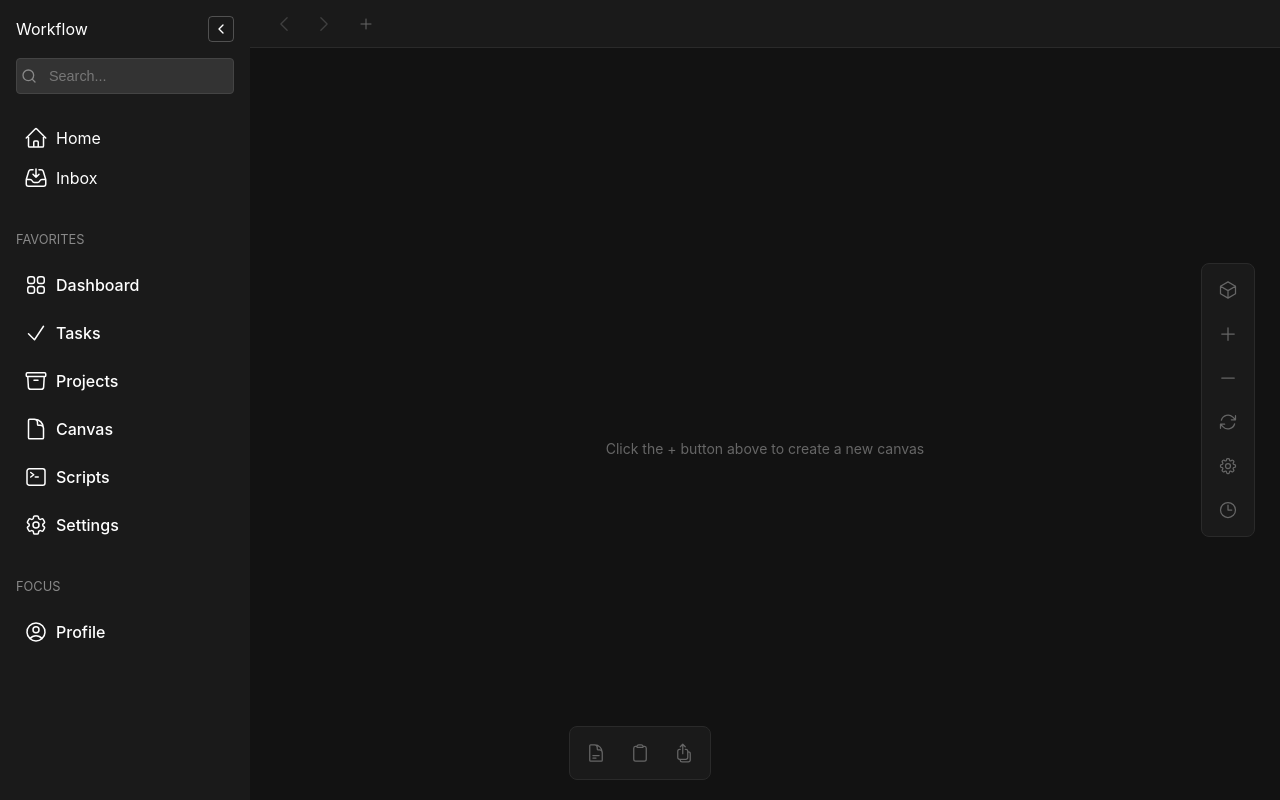
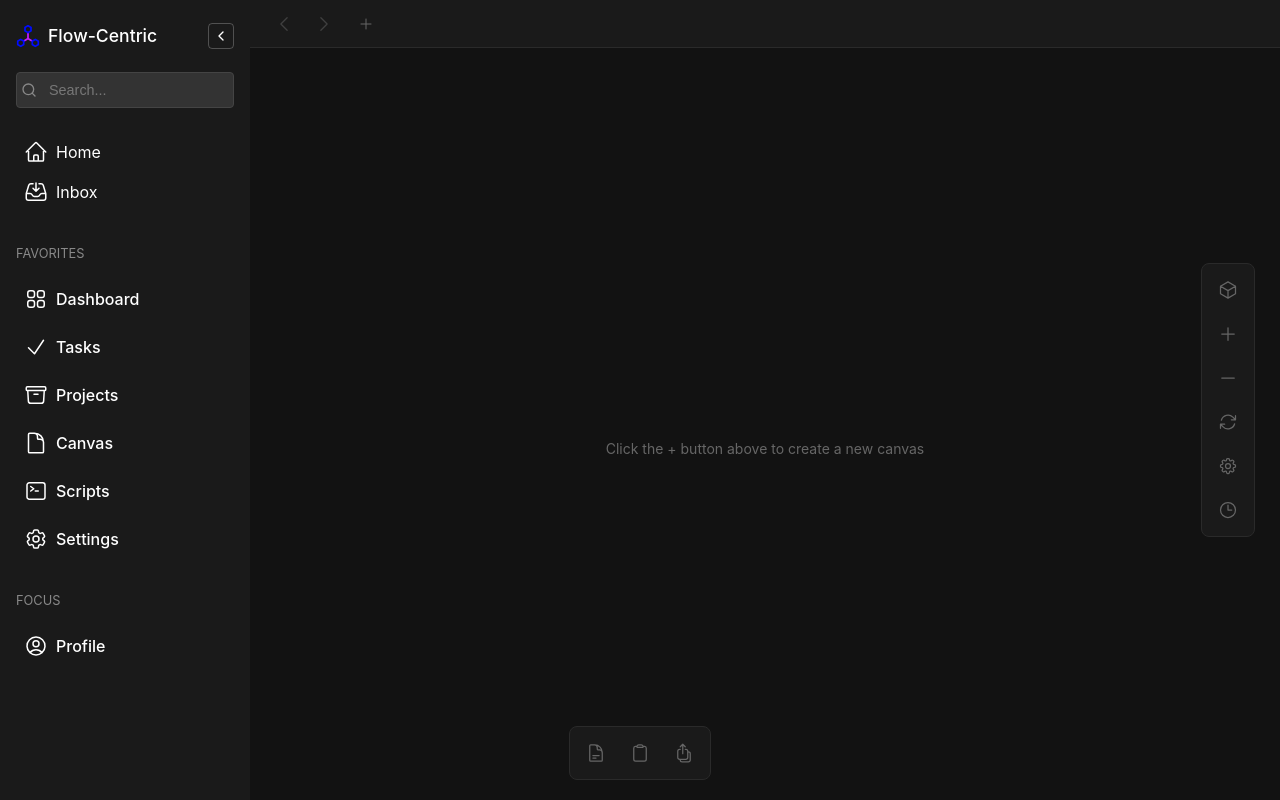
Before and after one commit to EXDEICIDA/WorkFlow-App, a React (Vite) app in the folder workflow-app/: page /canvas in a window 1280 px wide. Built offline with nearby package versions, Linux system fonts and the light colour scheme.

Commit message:
add logo to sidebar and update styles for better layout; remove drag help text from CanvasPage

```diff
--- a/workflow-app/src/Components/Sidebar.css
+++ b/workflow-app/src/Components/Sidebar.css
@@ -142,3 +142,40 @@
 .sidebar.collapsed + .main-content {
   margin-left: 70px;
 }
+/*Logo*/
+.logo-container {
+  display: flex;
+  align-items: center;
+  gap: 8px;
+  min-height: 32px; /* This prevents layout shift when collapsing */
+}
+
+.flow-logo {
+  width: 24px;
+  height: 24px;
+  object-fit: contain;
+}
+
+.logo-text {
+  font-size: 1.1rem;
+  font-weight: 500;
+}
+
+/* Update existing styles */
+.workspace-title {
+  display: flex;
+  justify-content: space-between;
+  align-items: center;
+  padding: 4px 0;
+}
+
+/* Remove the collapsed state styles since we're hiding the logo completely */
+.sidebar.collapsed .logo-container {
+  width: 0;
+  margin: 0;
+}
+
+/* Ensure the collapse button is properly positioned when sidebar is collapsed */
+.sidebar.collapsed .workspace-title {
+  justify-content: center;
+}
--- a/workflow-app/src/Components/Sidebar.jsx
+++ b/workflow-app/src/Components/Sidebar.jsx
@@ -1,6 +1,7 @@
 import { useState } from "react";
 import { Link, useNavigate } from "react-router-dom";
 import { FiChevronLeft, FiChevronRight } from "react-icons/fi";
+import FlowCentricLogo from "/src/assets/image.png";
 import "./Sidebar.css";
 
 const Sidebar = () => {
@@ -17,7 +18,18 @@ const Sidebar = () => {
       {/* Header */}
       <div className="sidebar-header">
         <div className="workspace-title">
-          <span>{!isCollapsed && "Workflow"}</span>
+          <div className="logo-container">
+            {!isCollapsed && (
+              <>
+                <img
+                  src={FlowCentricLogo}
+                  alt="Flow-Centric Logo"
+                  className="flow-logo"
+                />
+                <span className="logo-text">Flow-Centric</span>
+              </>
+            )}
+          </div>
           <button className="collapse-btn" onClick={toggleSidebar}>
             {isCollapsed ? <FiChevronRight /> : <FiChevronLeft />}
           </button>
--- a/workflow-app/src/Pages/CanvasPage.jsx
+++ b/workflow-app/src/Pages/CanvasPage.jsx
@@ -556,15 +556,6 @@ const CanvasPage = () => {
           </div>
         )}
 
-        {/* Show drag help only when a tab exists but not dragging */}
-        {!hasNoTabs && !isDragging && (
-          <div className="canvas-help">
-            <p>Drag from below or double click</p>
-            <p>Space + Drag to pan</p>
-            <p>Ctrl + scroll to zoom</p>
-          </div>
-        )}
-
         <div className="tools-panel">
           <button className="tool-btn">
             <svg
```
